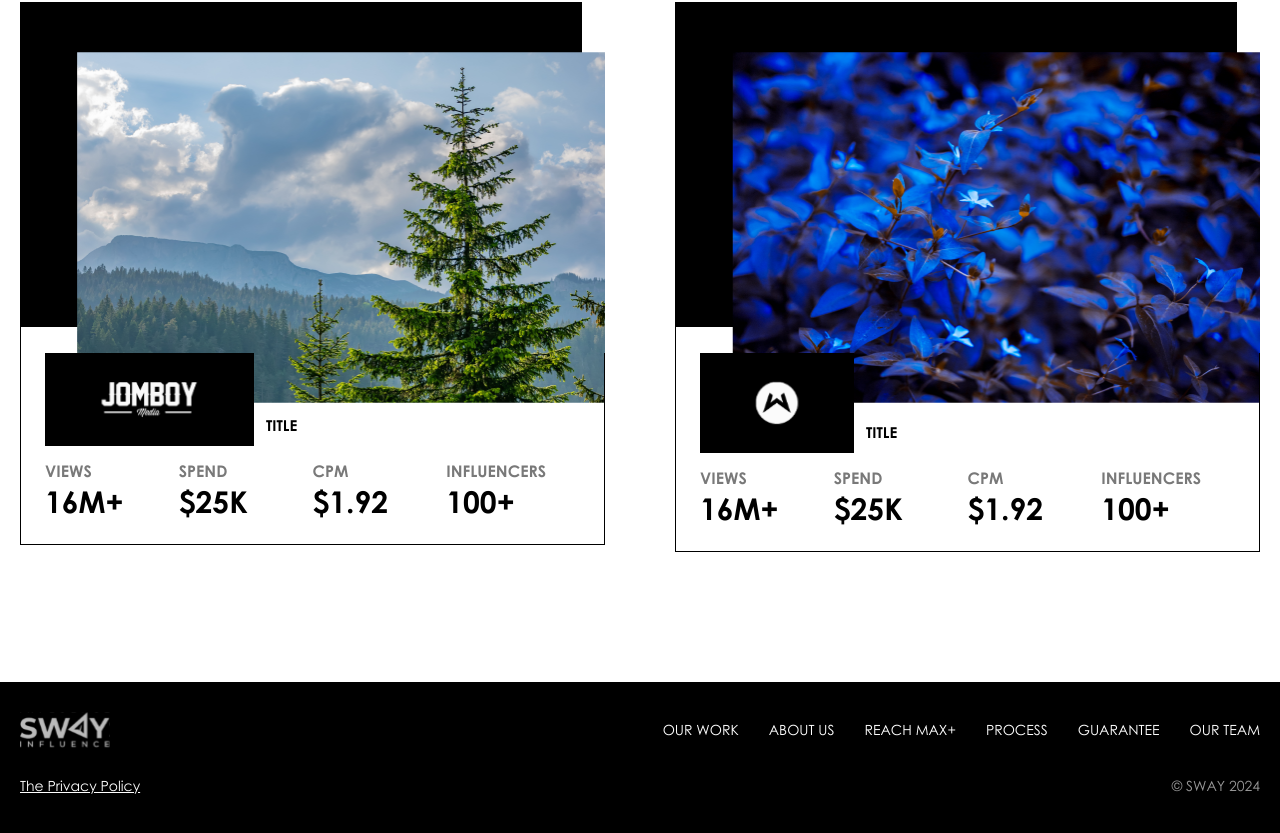
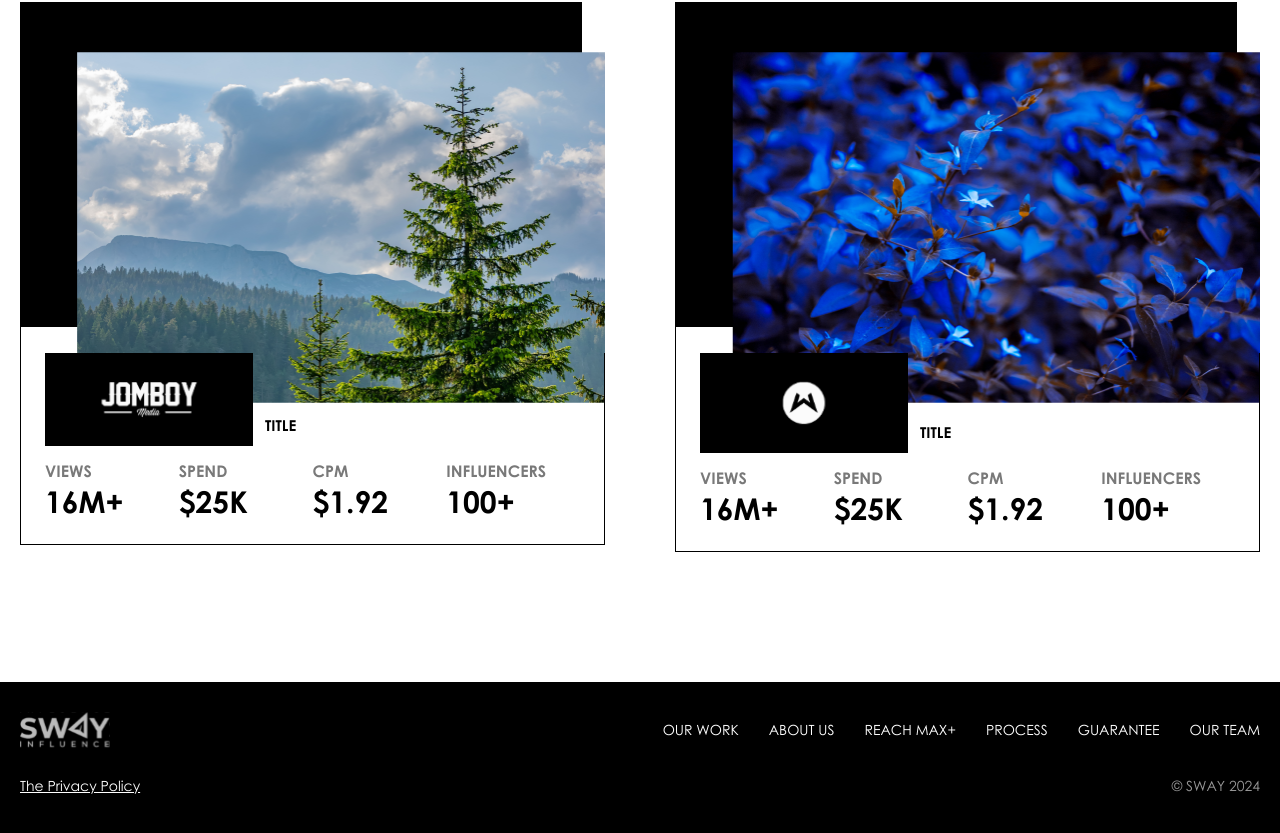
Before and after one commit to Hillel1408/SWAY, a Next.js app: page / in a window 1280 px wide. Shown: the part 880-1713 px from the top of the page. Built offline with nearby package versions, Linux system fonts and the light colour scheme.

Commit message:
Our work

```diff
--- a/src/components/OurWork/OurWork.tsx
+++ b/src/components/OurWork/OurWork.tsx
@@ -77,7 +77,7 @@ export default function OurWork() {
             </div>
             <div className="px-6 pb-6 border-x border-x-black border-b border-b-black">
               <div className="flex gap-3 items-end">
-                <div className="bg-black px-[55px] py-[28px]">
+                <div className="bg-black min-w-[208px] py-[28px] flex justify-center">
                   <img src={`img/${item.logo}`} alt="" />
                 </div>
                 <h3 className="pb-3 uppercase font-bold text-[15px] leading-[18px] text-black">
```
